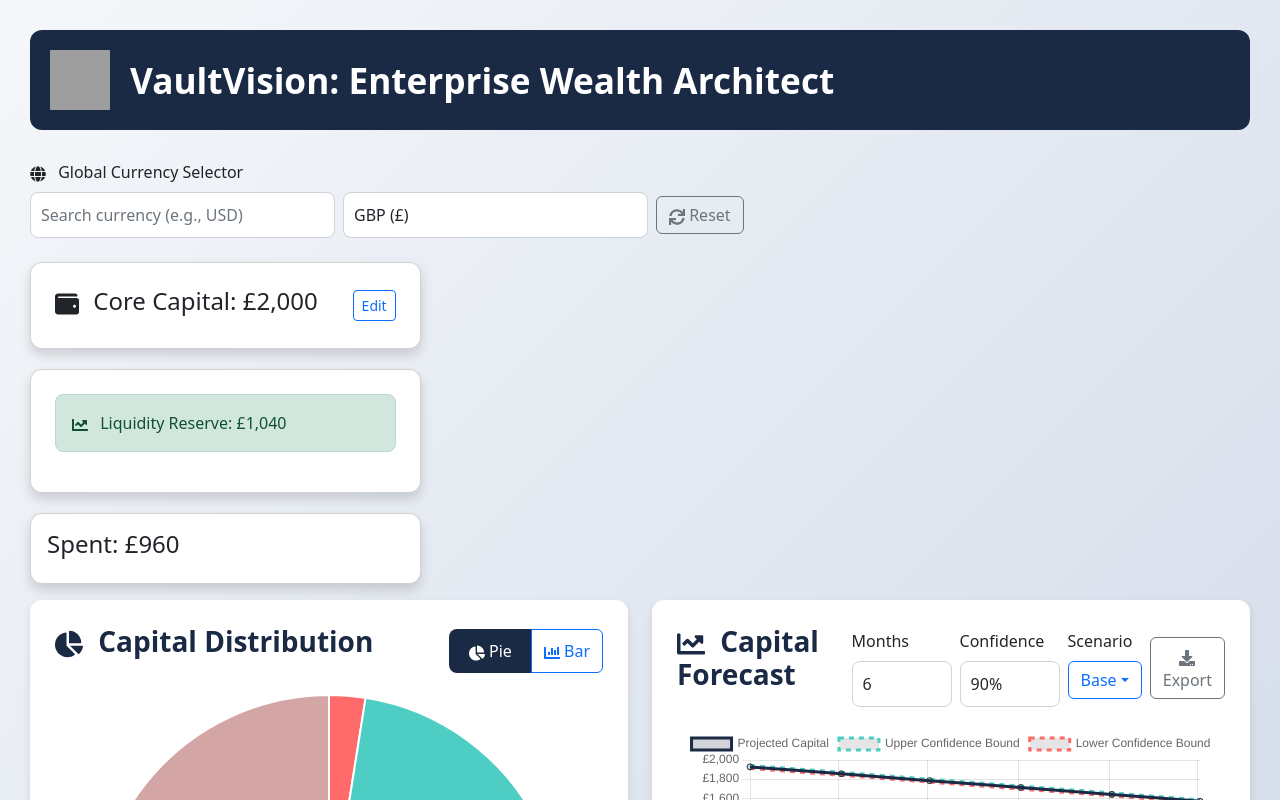
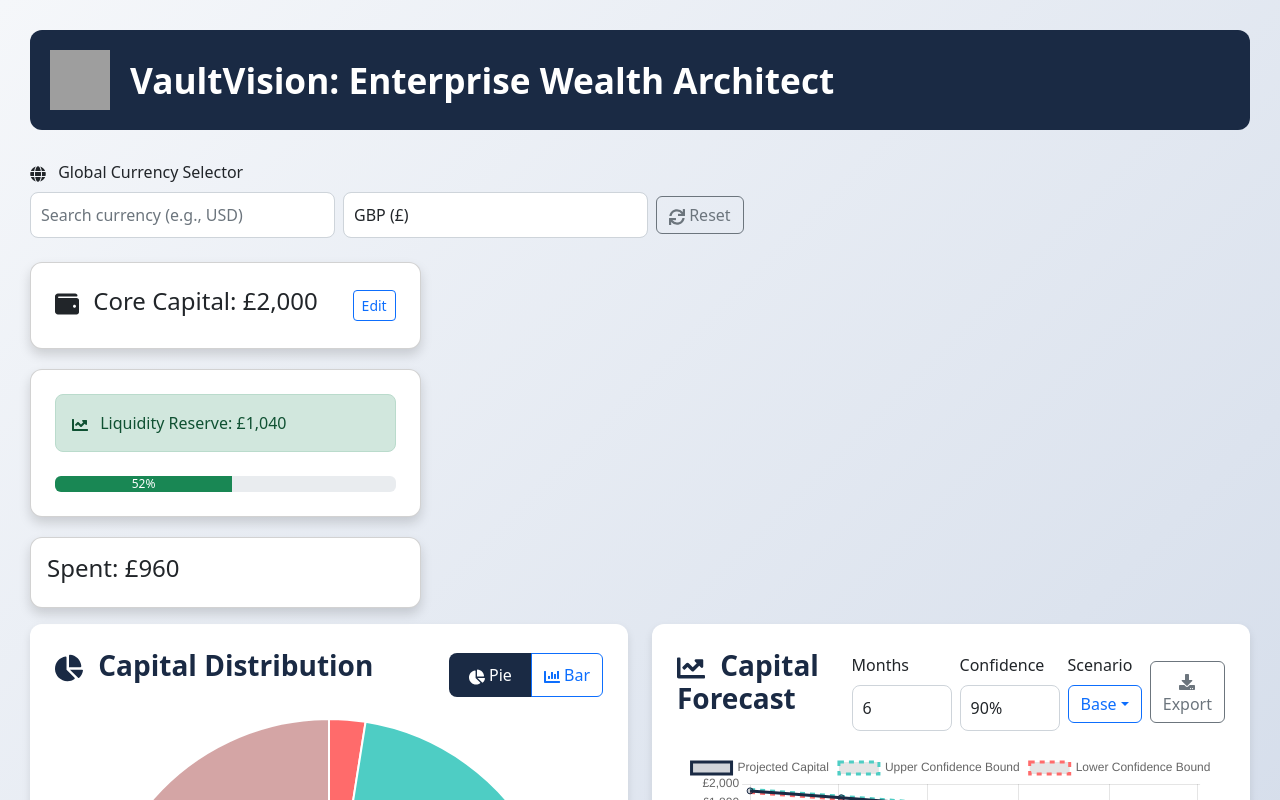
Before and after one commit to jjingofarouk/budgett, a React (Create React App) app: page / in a window 1280 px wide. Shown: the top 800 px of the page. Built offline with nearby package versions, Linux system fonts and the light colour scheme; grey boxes are pictures that could not be loaded.

Commit message:
Update Remaining.js

```diff
--- a/src/components/Remaining.js
+++ b/src/components/Remaining.js
@@ -1,18 +1,25 @@
 // components/Remaining.js
 import React, { useContext } from 'react';
 import { AppContext } from '../context/AppContext';
-import { Card, Alert } from 'react-bootstrap';
+import { Card, Alert, ProgressBar } from 'react-bootstrap';
 import { FaChartLine } from 'react-icons/fa';
 
 const Remaining = () => {
     const { remaining, currency, budget } = useContext(AppContext);
     const alertType = remaining < 0 ? 'danger' : remaining <= budget * 0.1 ? 'warning' : 'success';
+    const progress = (remaining / budget) * 100;
 
     return (
         <Card className='p-4'>
             <Alert variant={alertType}>
                 <FaChartLine className="me-2" /> Liquidity Reserve: {currency}{remaining.toLocaleString()}
             </Alert>
+            <ProgressBar
+                now={progress}
+                variant={alertType}
+                label={`${Math.round(progress)}%`}
+                className="mt-2"
+            />
         </Card>
     );
 };
```
